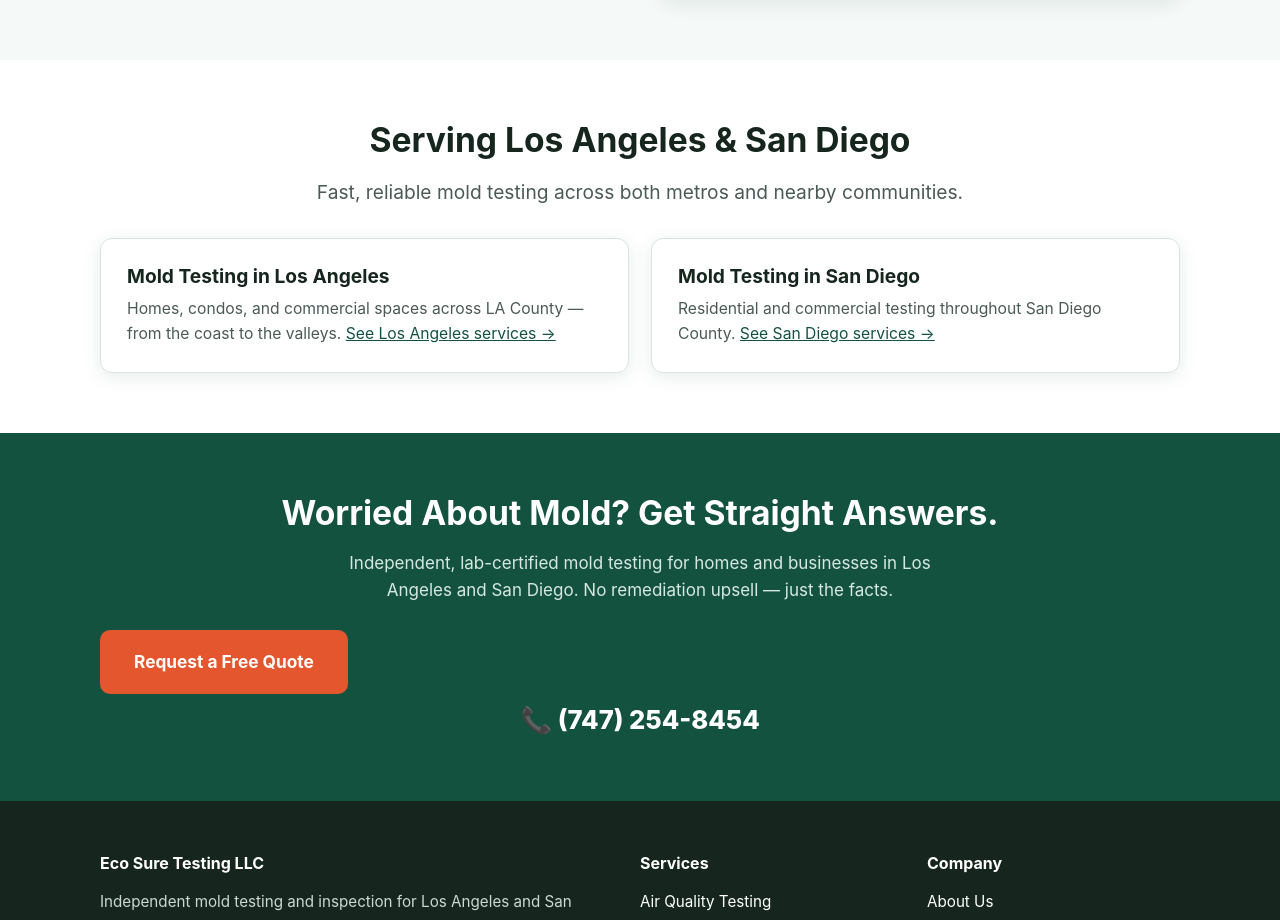
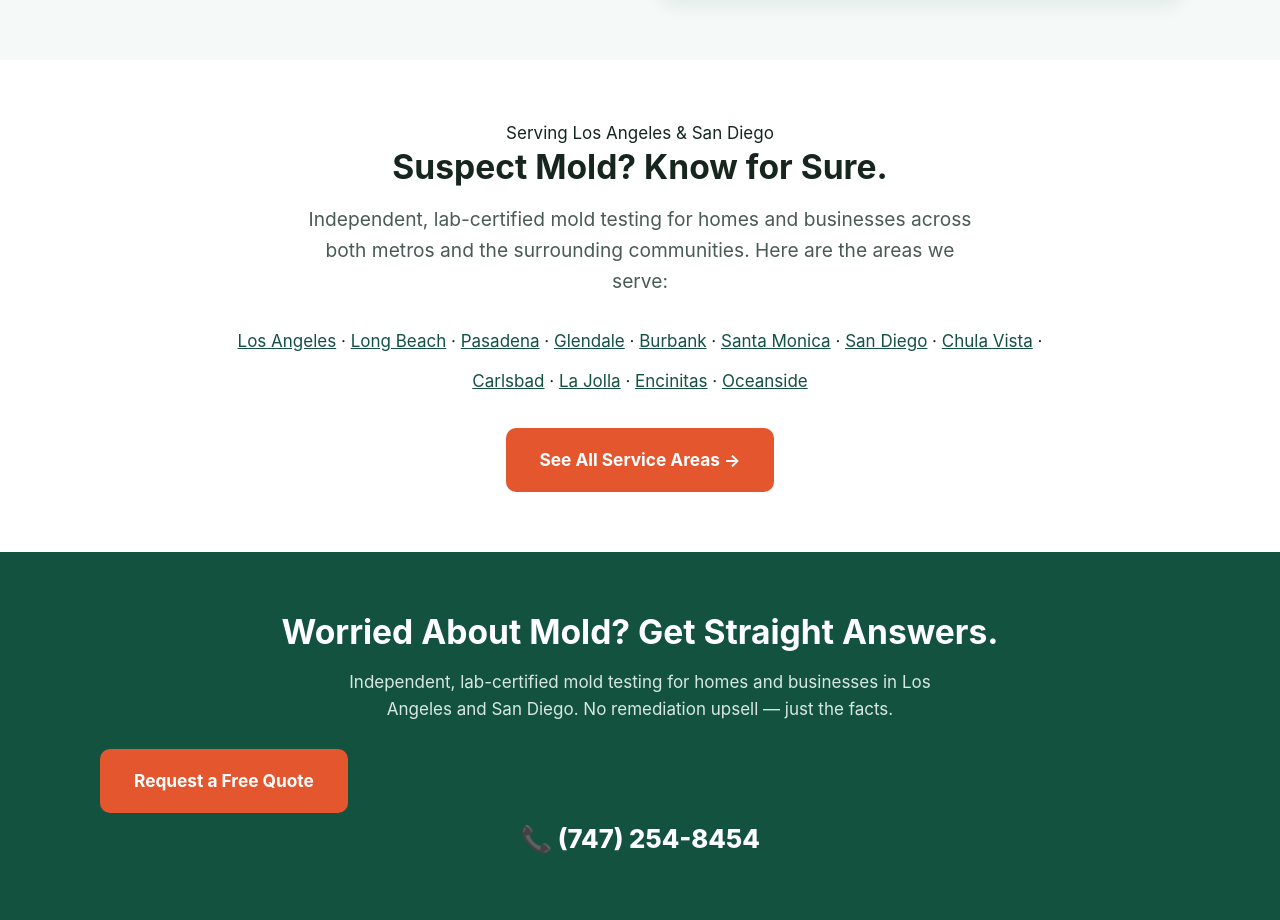
Before and after one commit to revive18/ecosure-site, a plain HTML site: page index.html in a window 1280 px wide. Shown: the part 2407-3327 px from the top of the page. Drawn offline with Linux system fonts and the light colour scheme.

Commit message:
Consolidate LA/San Diego into Service Areas: new homepage areas block + footer links

```diff
--- a/index.html
+++ b/index.html
@@ -165,18 +165,24 @@
 
   <section class="section">
     <div class="wrap center">
-      <h2>Serving Los Angeles &amp; San Diego</h2>
-      <p class="lead">Fast, reliable mold testing across both metros and nearby communities.</p>
-      <div class="grid grid-2" style="margin-top:30px; text-align:left;">
-        <div class="card">
-          <h3>Mold Testing in Los Angeles</h3>
-          <p>Homes, condos, and commercial spaces across LA County — from the coast to the valleys. <a href="mold-testing-los-angeles.html">See Los Angeles services →</a></p>
-        </div>
-        <div class="card">
-          <h3>Mold Testing in San Diego</h3>
-          <p>Residential and commercial testing throughout San Diego County. <a href="mold-testing-san-diego.html">See San Diego services →</a></p>
-        </div>
-      </div>
+      <span class="badge">Serving Los Angeles &amp; San Diego</span>
+      <h2>Suspect Mold? Know for Sure.</h2>
+      <p class="lead">Independent, lab-certified mold testing for homes and businesses across both metros and the surrounding communities. Here are the areas we serve:</p>
+      <p style="max-width:860px; margin:24px auto 0; line-height:2.4;">
+        <a href="mold-testing-los-angeles.html">Los Angeles</a> &middot;
+        <a href="mold-testing-long-beach.html">Long Beach</a> &middot;
+        <a href="mold-testing-pasadena.html">Pasadena</a> &middot;
+        <a href="mold-testing-glendale.html">Glendale</a> &middot;
+        <a href="mold-testing-burbank.html">Burbank</a> &middot;
+        <a href="mold-testing-santa-monica.html">Santa Monica</a> &middot;
+        <a href="mold-testing-san-diego.html">San Diego</a> &middot;
+        <a href="mold-testing-chula-vista.html">Chula Vista</a> &middot;
+        <a href="mold-testing-carlsbad.html">Carlsbad</a> &middot;
+        <a href="mold-testing-la-jolla.html">La Jolla</a> &middot;
+        <a href="mold-testing-encinitas.html">Encinitas</a> &middot;
+        <a href="mold-testing-oceanside.html">Oceanside</a>
+      </p>
+      <div class="btn-group center" style="margin-top:26px;"><a class="btn btn-primary btn-lg" href="areas.html">See All Service Areas &rarr;</a></div>
     </div>
   </section>
 
```
Also changed, not shown: about.html (+1 -1 lines), blog-air-vs-surface-mold-testing.html (+1 -1 lines), blog-black-mold-dangerous.html (+1 -1 lines), blog-mold-inspection-before-buying-home.html (+1 -1 lines), blog-mold-testing-cost.html (+1 -1 lines), blog-signs-of-hidden-mold.html (+1 -1 lines), blog.html (+1 -1 lines), contact.html (+1 -1 lines), faq.html (+1 -1 lines), mold-testing-los-angeles.html (+1 -1 lines), mold-testing-san-diego.html (+1 -1 lines), services.html (+1 -1 lines).
